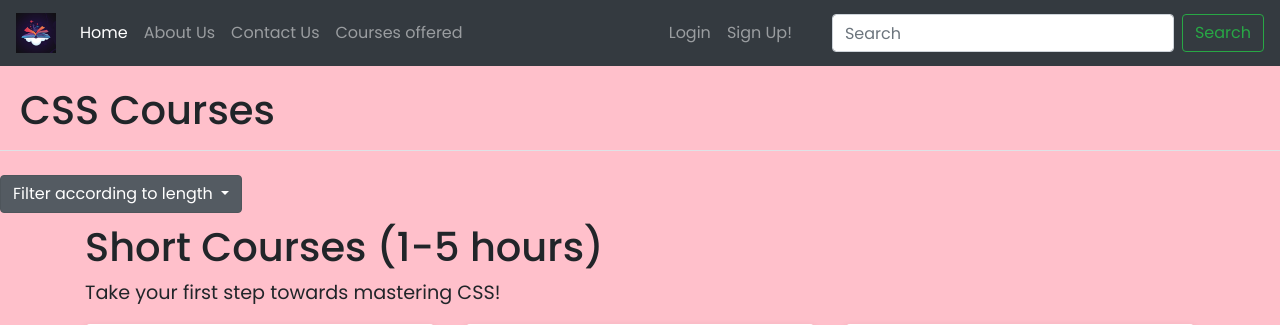
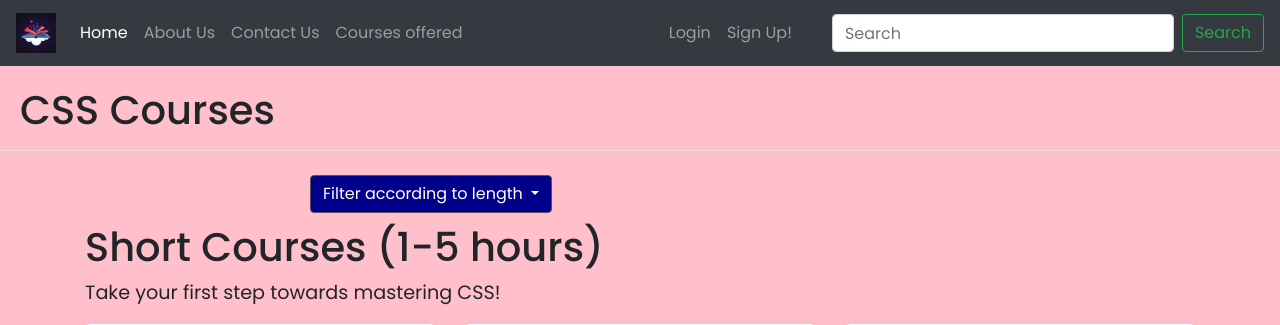
Before and after one commit to soujanyanmbri/webpass1, a PHP site: page /Routes/courses/css.html in a window 1280 px wide. Shown: the top 325 px of the page. Run offline with PHP 8.4, Linux system fonts and the light colour scheme.

Commit message:
fixed the filter

```diff
--- a/CSS/courses.css
+++ b/CSS/courses.css
@@ -17,3 +17,16 @@
     text-align: center;
     padding:40px 30px;
 }
+
+.filter{
+    display: block;
+}
+
+.hide{
+    display: none;
+}
+
+.btn-secondary {
+    background-color: darkblue !important ;
+    margin-left: 310px;
+}
```
